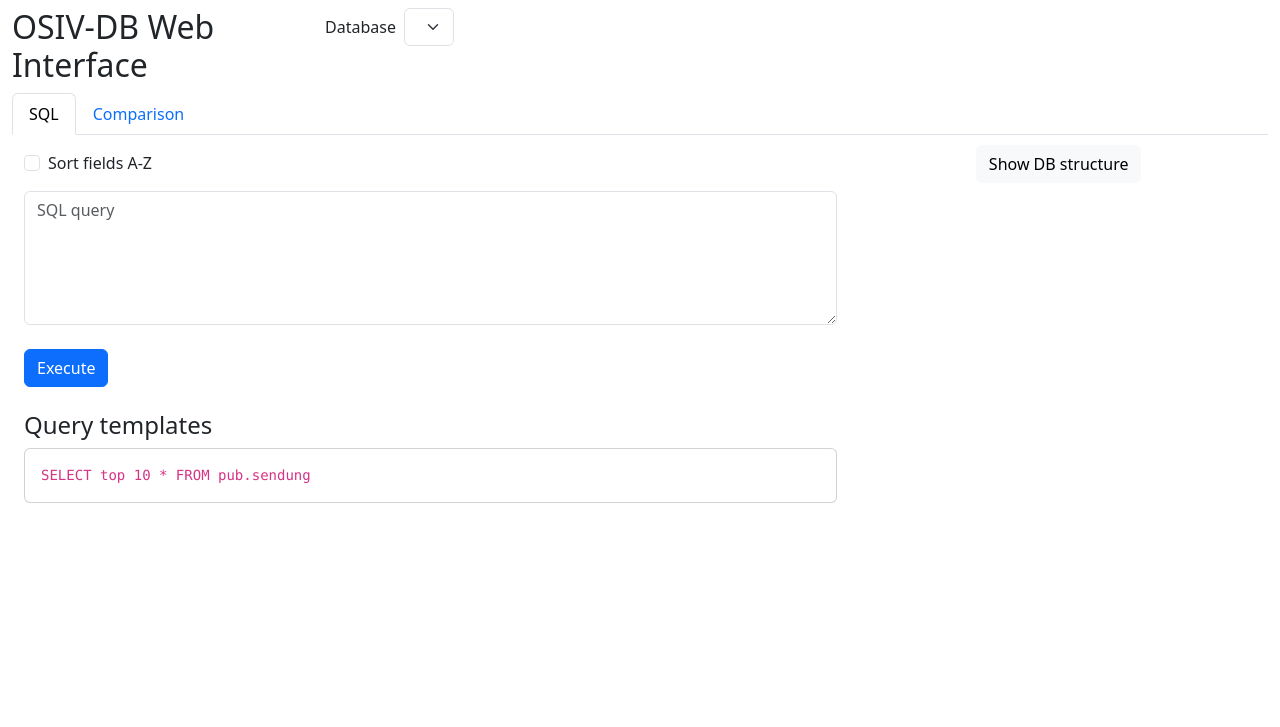
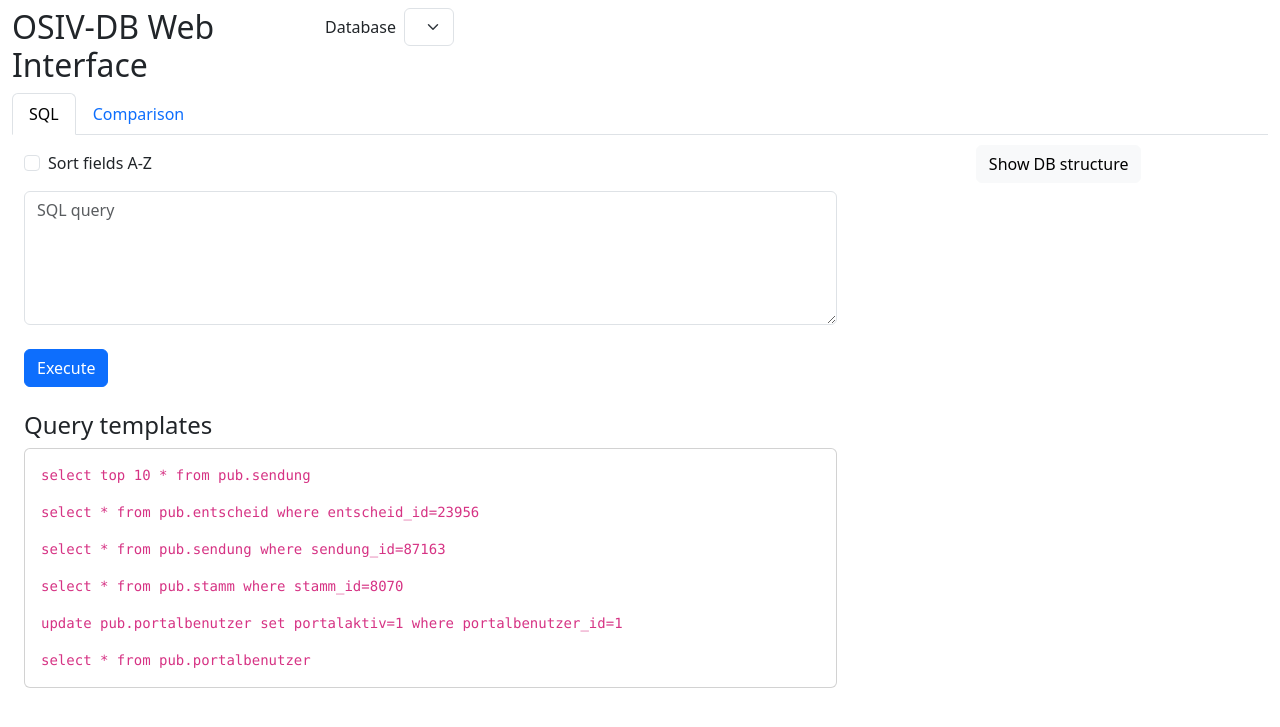
Before and after one commit to vasko87/osiv_web_service, a PHP site: page /db_home.php in a window 1280 px wide. Shown: the top 727 px of the page. Run offline with PHP 8.4, Linux system fonts and the light colour scheme; data that the repository does not hold is empty; some libraries are stand-ins or nearby versions.

Commit message:
updates and optimization

```diff
--- a/public/js/db.js
+++ b/public/js/db.js
@@ -117,7 +117,6 @@ class DbStructControl
                 textarea.select();
                 try {
                     document.execCommand('copy');  // копируем текст
-                    console.log('Copied:', text);
                     e.target.parentNode.style.opacity = '1';
                     setTimeout(() => {
                         e.target.parentNode.style.opacity = '0.5';
--- a/template/db_home.php
+++ b/template/db_home.php
@@ -3,13 +3,13 @@
 <?php /** @var $currentComparisonState array */ ?>
 <html lang="en-US">
 <head>
-    <title>OSIV Web Interface</title>
+    <title>OSIV-DB Web Interface</title>
     <meta charset="UTF-8">
     <meta name="viewport" content="width=device-width,initial-scale=1,shrink-to-fit=no">
     <link href="./../css/bootstrap.min.css" rel="stylesheet">
     <link href="./../css/db.css" rel="stylesheet">
     <link href="./../css/font-awesome-6.5.2.min.css" rel="stylesheet">
-    <link rel="icon" href="./../icons/favicon.ico" type="image/x-icon" />
+    <link rel="icon" href="./../icons/huzki.ico" type="image/x-icon" />
 </head>
 <body>
 
@@ -73,7 +73,12 @@
 
                         <h4 class="mt-4">Query templates</h4>
                         <div class="card card-body">
-                            <code>SELECT top 10 * FROM pub.sendung</code>
+                            <div><code>select top 10 * from pub.sendung</code></div>
+                            <div class="mt-3"><code>select * from pub.entscheid where entscheid_id=23956</code></div>
+                            <div class="mt-3"><code>select * from pub.sendung where sendung_id=87163</code></div>
+                            <div class="mt-3"><code>select * from pub.stamm where stamm_id=8070</code></div>
+                            <div class="mt-3"><code>update pub.portalbenutzer set portalaktiv=1 where portalbenutzer_id=1</code></div>
+                            <div class="mt-3"><code>select * from pub.portalbenutzer</code></div>
                         </div>
                     </div>
                     <div class="col-md-4 text-center mt-2" style="padding-top:2px">
--- a/template/home.php
+++ b/template/home.php
@@ -5,7 +5,7 @@
     <meta name="viewport" content="width=device-width,initial-scale=1,shrink-to-fit=no">
     <link href="./css/bootstrap.min.css" rel="stylesheet">
     <link href="./css/db.css" rel="stylesheet">
-    <link rel="icon" href="./icons/favicon.ico" type="image/x-icon" />
+    <link rel="icon" href="./icons/osiv.ico" type="image/x-icon" />
 </head>
 <body>
 
--- a/template/jira.php
+++ b/template/jira.php
@@ -1,12 +1,12 @@
 <html lang="en-US">
 <head>
-    <title>OSIV Web Interface</title>
+    <title>Release Notes WS</title>
     <meta charset="UTF-8">
     <meta name="viewport" content="width=device-width,initial-scale=1,shrink-to-fit=no">
     <link href="./../css/bootstrap.min.css" rel="stylesheet">
     <link href="./../css/font-awesome-6.5.2.min.css" rel="stylesheet">
     <link href="./../css/db.css" rel="stylesheet">
-    <link rel="icon" href="./../icons/favicon.ico" type="image/x-icon" />
+    <link rel="icon" href="./../icons/jiraFetch.ico" type="image/x-icon" />
 </head>
 <body>
 
```
Also changed, not shown: public/icons/huzki.ico (added), public/icons/jiraFetch.ico (added), public/icons/osiv.ico (renamed from public/icons/favicon.ico).
